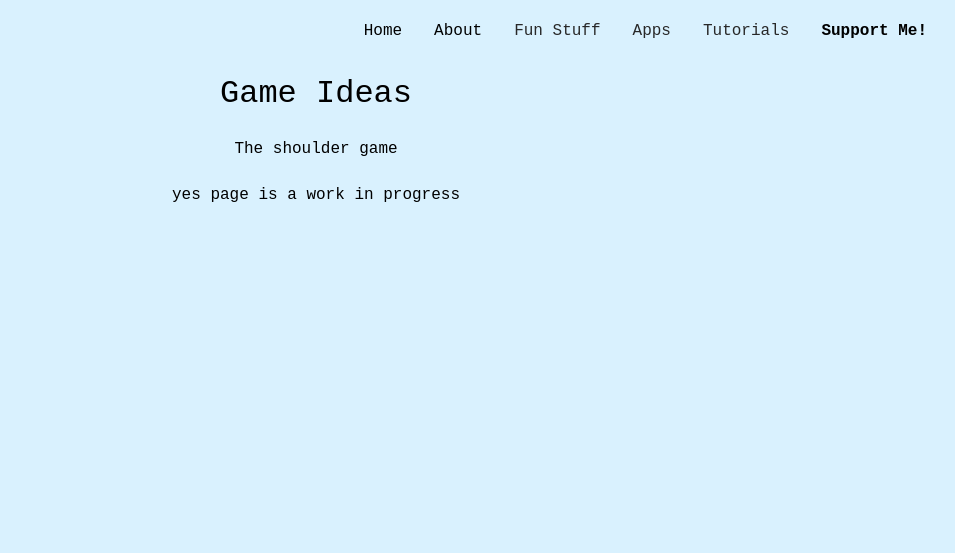
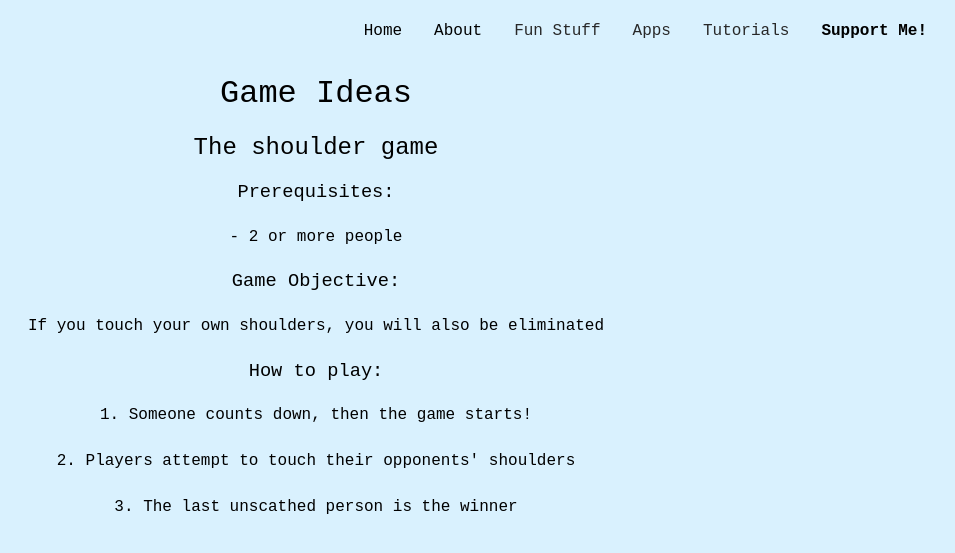
Before and after one commit to soocc/sooccsocks2, a Jekyll site: the page built from fun-stuff/game-ideas.html, in a window 1280 px wide. Shown: the top 553 px of the page, without its empty margins (324-1279 px from the left). Built offline with Jekyll 4.4.1, drawn with Linux system fonts in a browser that asks for light colours.

Commit message:
Update game-ideas.html

```diff
--- a/fun-stuff/game-ideas.html
+++ b/fun-stuff/game-ideas.html
@@ -10,7 +10,19 @@ layout: default
   </head>
   <body align="center">
     <h1>Game Ideas</h1>
-    <p>The shoulder game</p>
-    <p>yes page is a work in progress</p>
+
+    <h2>The shoulder game</h2>
+
+    <h3>Prerequisites:</h3>
+    <p>- 2 or more people</p>
+
+    <h3>Game Objective:</h3>
+    <pTo eliminate opponents by touching their shoulders</p>
+    <p>If you touch your own shoulders, you will also be eliminated</p>
+
+    <h3>How to play:</h3>
+    <p>1. Someone counts down, then the game starts!</p>
+    <p>2. Players attempt to touch their opponents' shoulders</p>
+    <p>3. The last unscathed person is the winner</p>
   </body>
 </html>
```
